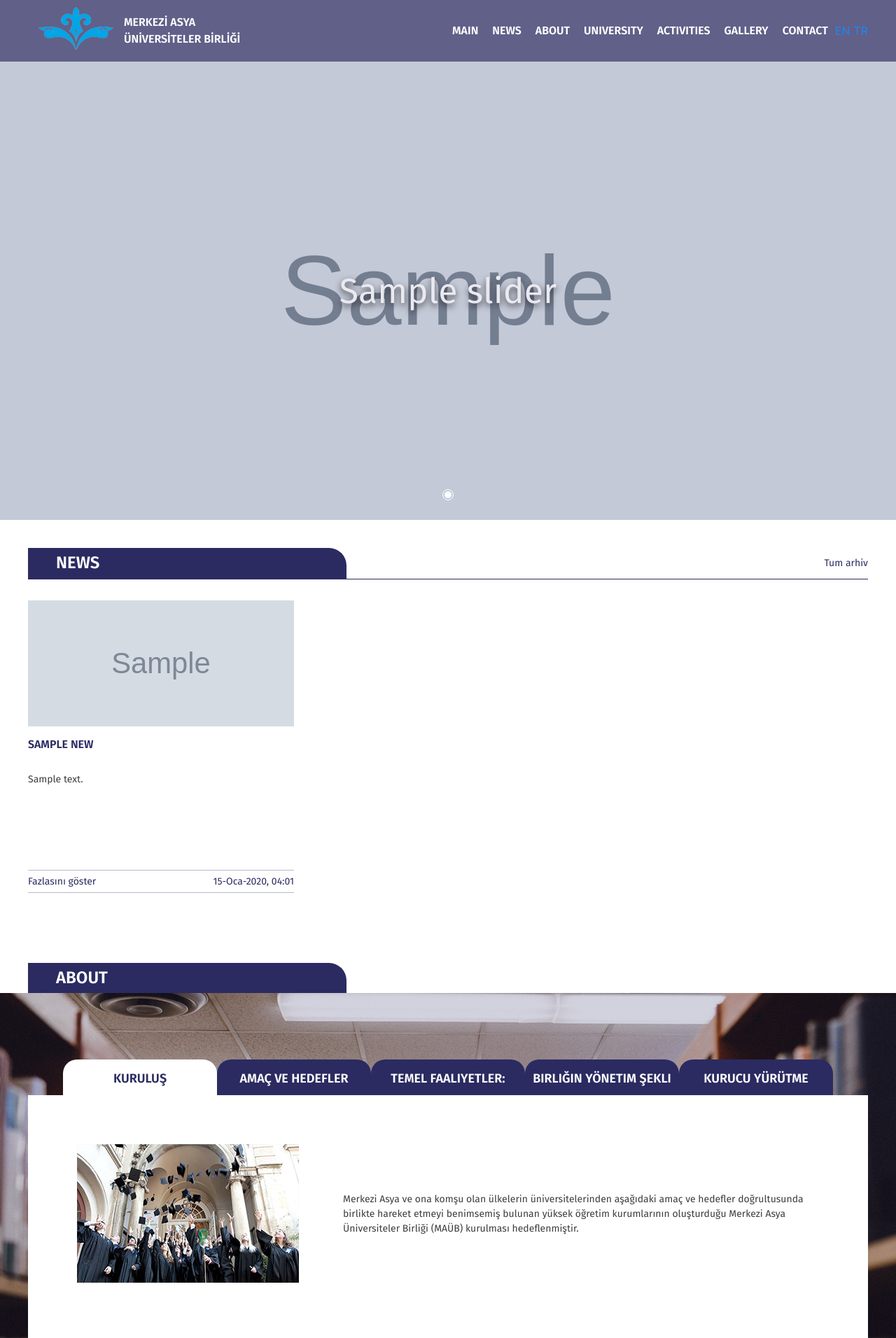
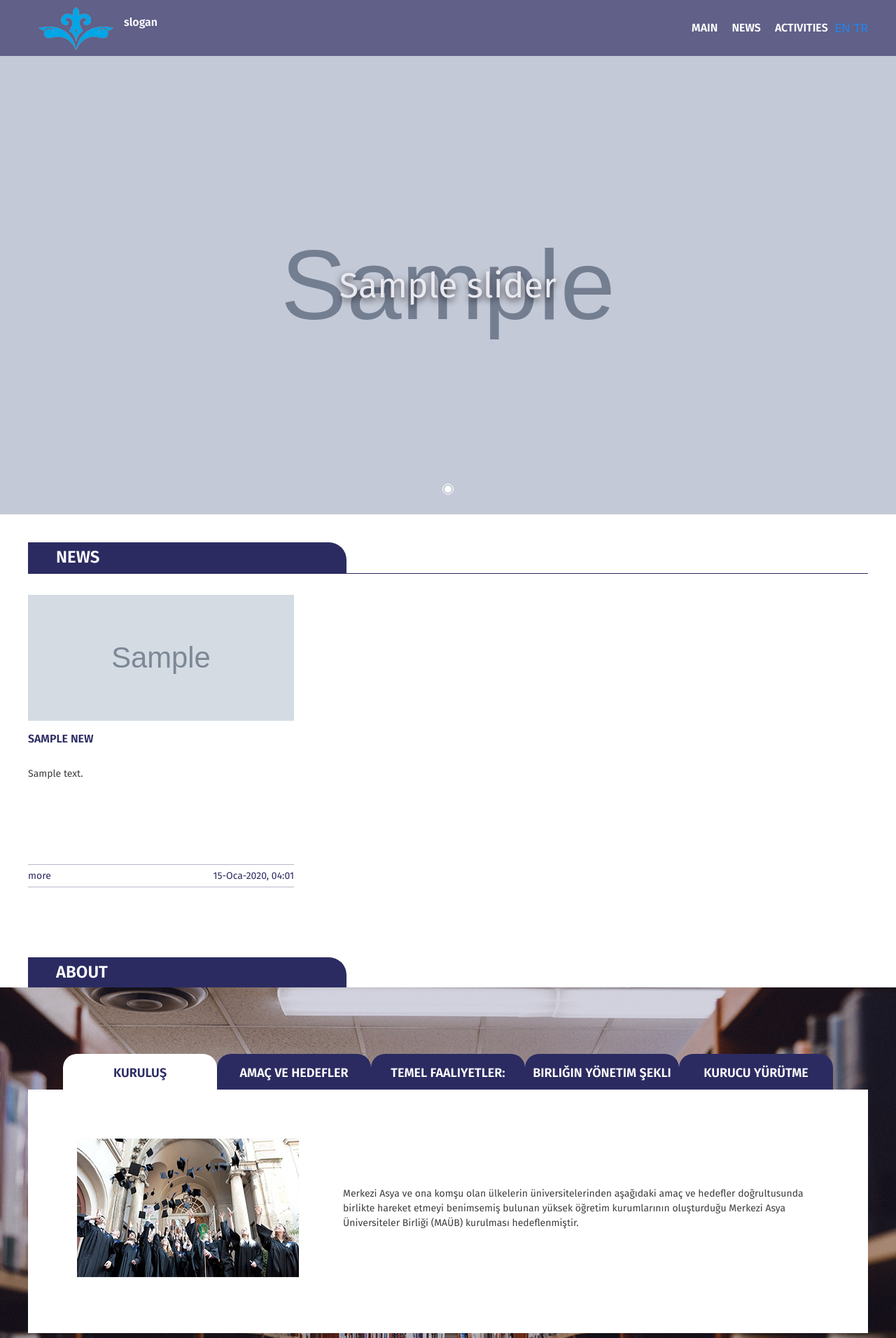
Before and after one commit to katalyzator/maup, a Django app: template templates/index.html in a window 1280 px wide. Shown: the top 1912 px of the page at 70% size. Run offline with Django 3.2, Linux system fonts and the light colour scheme; the template is opened without the code that fills it: values that come from a table or form of the project are taken from there, others are empty; tables that the repository leaves empty hold one stand-in row (values such as "Sample post"); grey boxes marked "Sample" are stand-in pictures; parts of the project's set-up code (start-up, migrations or seed data) failed here and were passed over; some libraries are stand-ins or nearby versions.

Commit message:
added new translations

```diff
--- a/templates/events.html
+++ b/templates/events.html
@@ -29,7 +29,7 @@
                                         <h5>{{ item.title }}</h5>
                                         <p>{{ item.description }}</p>
 
-                                        <a href="{{ item.get_absolute_url }}">Fazlasını göster</a>
+                                        <a href="{% url 'single_event' item.id %}">Fazlasını göster</a>
                                     </div>
                                 </div>
                             {% endif %}
@@ -51,7 +51,7 @@
                                         <h5>{{ item.title }}</h5>
                                         <p>{{ item.description }}</p>
 
-                                        <a href="{{ item.get_absolute_url }}">Fazlasını göster</a>
+                                        <a href="{% url 'single_event' item.id %}">Fazlasını göster</a>
                                     </div>
                                 </div>
                             {% endif %}
--- a/templates/header.html
+++ b/templates/header.html
@@ -7,17 +7,21 @@
             <a class="uk-navbar-item uk-logo" href="{% url 'index' %}">
                 <img src="{% static 'img/logo.png' %}" alt="">
             </a>
-            <p>MERKEZİ ASYA <br> ÜNİVERSİTELER BİRLİĞİ</p>
+            <p>{% trans 'slogan' %}</p>
 
             <div class="uk-navbar-right">
                 <ul class="uk-navbar-nav">
-                    <li><a href="#">{% trans "main" %}</a></li>
+                    <li><a href="{% url 'index' %}">{% trans "main" %}</a></li>
                     <li><a href="{% url 'all_news' %}">{% trans 'news' %}</a></li>
+                    {% if index %}
                         <li><a href="#about">{% trans 'about' %}</a></li>
                         <li><a href="#universities">{% trans 'university' %}</a></li>
+                    {% endif %}
                     <li><a href="{% url 'conference' %}">{% trans 'activities' %}</a></li>
+                    {% if index %}
                         <li><a href="#gallery">{% trans 'gallery' %}</a></li>
                         <li><a href="#contacts">{% trans 'contact' %}</a></li>
+                    {% endif %}
                 </ul>
 
                 {#                <select class="uk-select">#}
@@ -31,7 +35,6 @@
                 </ul>
 
 
-
             </div>
 
         </nav>
--- a/templates/index.html
+++ b/templates/index.html
@@ -1,6 +1,6 @@
 {% extends 'base.html' %}
 
-{% load staticfiles thumbnail i18n  %}
+{% load staticfiles thumbnail i18n %}
 {% block content %}
     <section class="sl_container">
         <div class="sl_block">
@@ -10,7 +10,9 @@
                         {% thumbnail item.image "1354x655" as im %}
                             <img src="{{ im.url }}" alt="image">
                         {% endthumbnail %}
-                        <h1>{{ item.title }}</h1>
+                        {% if item.title %}
+                            <h1>{{ item.title }}</h1>
+                        {% endif %}
                         <div class="sl_hover"></div>
                     </div>
                 {% endfor %}
@@ -22,7 +24,7 @@
         <div class="uk-container">
             <div class="title">
                 <h4>{% trans 'news' %}</h4>
-                <a href="#">Tum arhiv</a>
+                <a href="#"></a>
             </div>
 
             <div class="news_slider">
@@ -42,7 +44,7 @@
                             </div>
 
                             <div class="n_date">
-                                <a href="{{ item.get_absolute_url }}">Fazlasını göster</a>
+                                <a href="{% url 'single_news' item.id %}">{% trans 'more' %}</a>
                                 <span>{{ item.timestamp|date:'d-M-Y, h:m' }}</span>
                             </div>
                         </div>
@@ -122,7 +124,7 @@
         <div class="uk-container">
             <div class="title">
                 <h4>{% trans 'university' %}</h4>
-                <a href="#">Tum arhiv</a>
+                <a href="#"></a>
             </div>
 
             <div class="universities_slider">
@@ -158,7 +160,7 @@
                                 <h5>{{ konferens.title }}</h5>
                                 <p>{{ konferens.description }}</p>
 
-                                <a href="{{ konferens.get_absolute_url }}">Fazlasını göster</a>
+                                <a href="{% url 'single_event' konferens.id %}">{% trans 'more' %} </a>
                             </div>
                         </div>
                     {% endfor %}
@@ -178,7 +180,7 @@
                                 <h5>{{ konferens.title }}</h5>
                                 <p>{{ konferens.description }}</p>
 
-                                <a href="{{ konferens.get_absolute_url }}">Fazlasını göster</a>
+                                <a href="{% url 'single_event' konferens.id %}">{% trans 'more' %} </a>
                             </div>
                         </div>
                     {% endfor %}
--- a/templates/news.html
+++ b/templates/news.html
@@ -1,12 +1,12 @@
 {% extends 'base.html' %}
 
-{% load staticfiles thumbnail %}
+{% load staticfiles thumbnail i18n %}
 
 {% block content %}
     <main class="news_list">
         <div class="uk-container">
 
-            <h4>haberler</h4>
+            <h4>{% trans 'news' %}</h4>
             <div class="all_news">
                 {% for new in news_list %}
                     <div class="news">
@@ -23,7 +23,7 @@
                         </div>
 
                         <div class="n_date">
-                            <a href="#">Fazlasını göster</a>
+                            <a href="{% url 'single_news' new.id %}">Fazlasını göster</a>
                             <span>{{ new.timestamp|date:'d-M-Y, h:m' }}</span>
                         </div>
                     </div>
```
Also changed, not shown: locale/en/LC_MESSAGES/django.po, locale/tr/LC_MESSAGES/django.po. Lines whose indentation alone changed are shown as unchanged.
